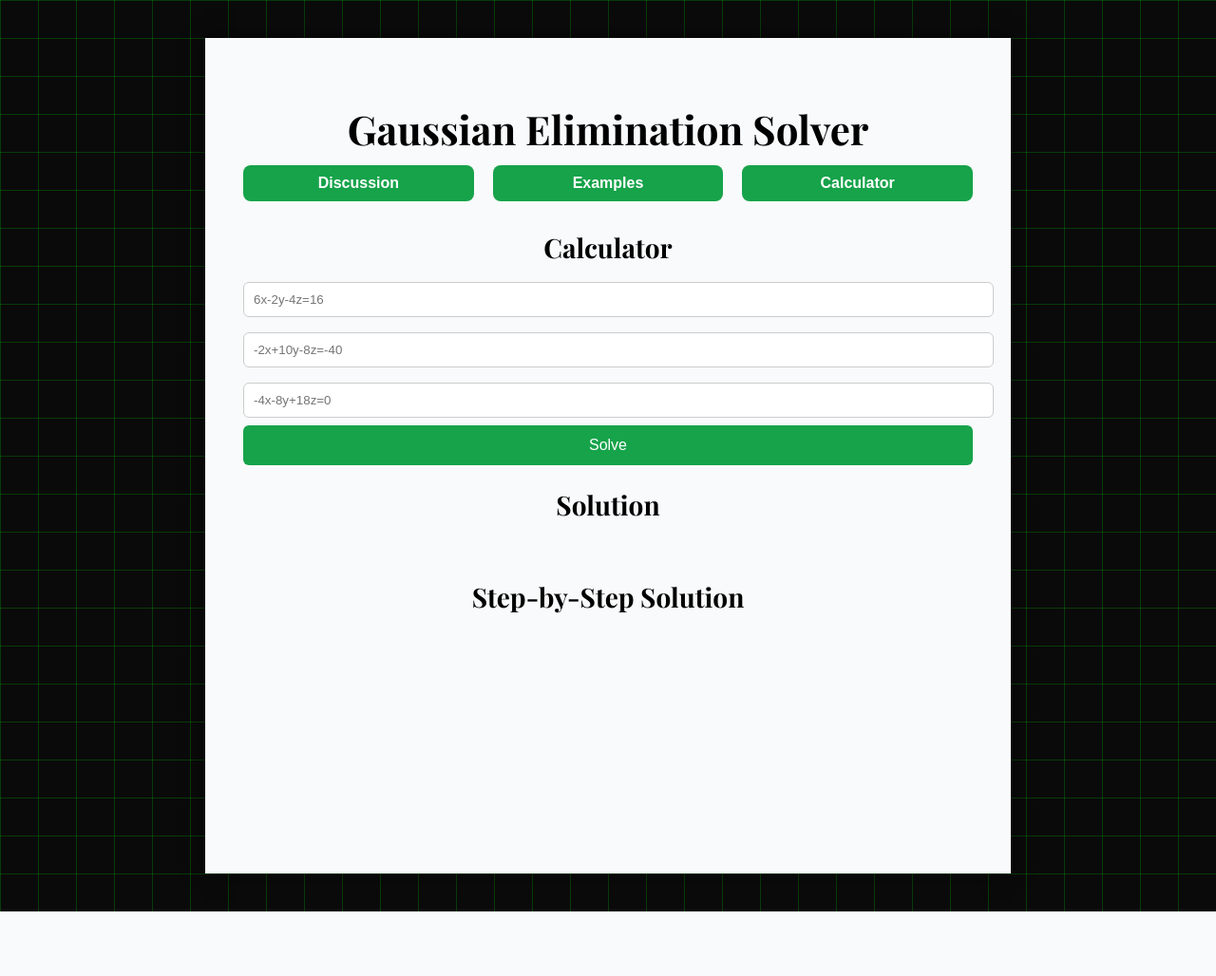
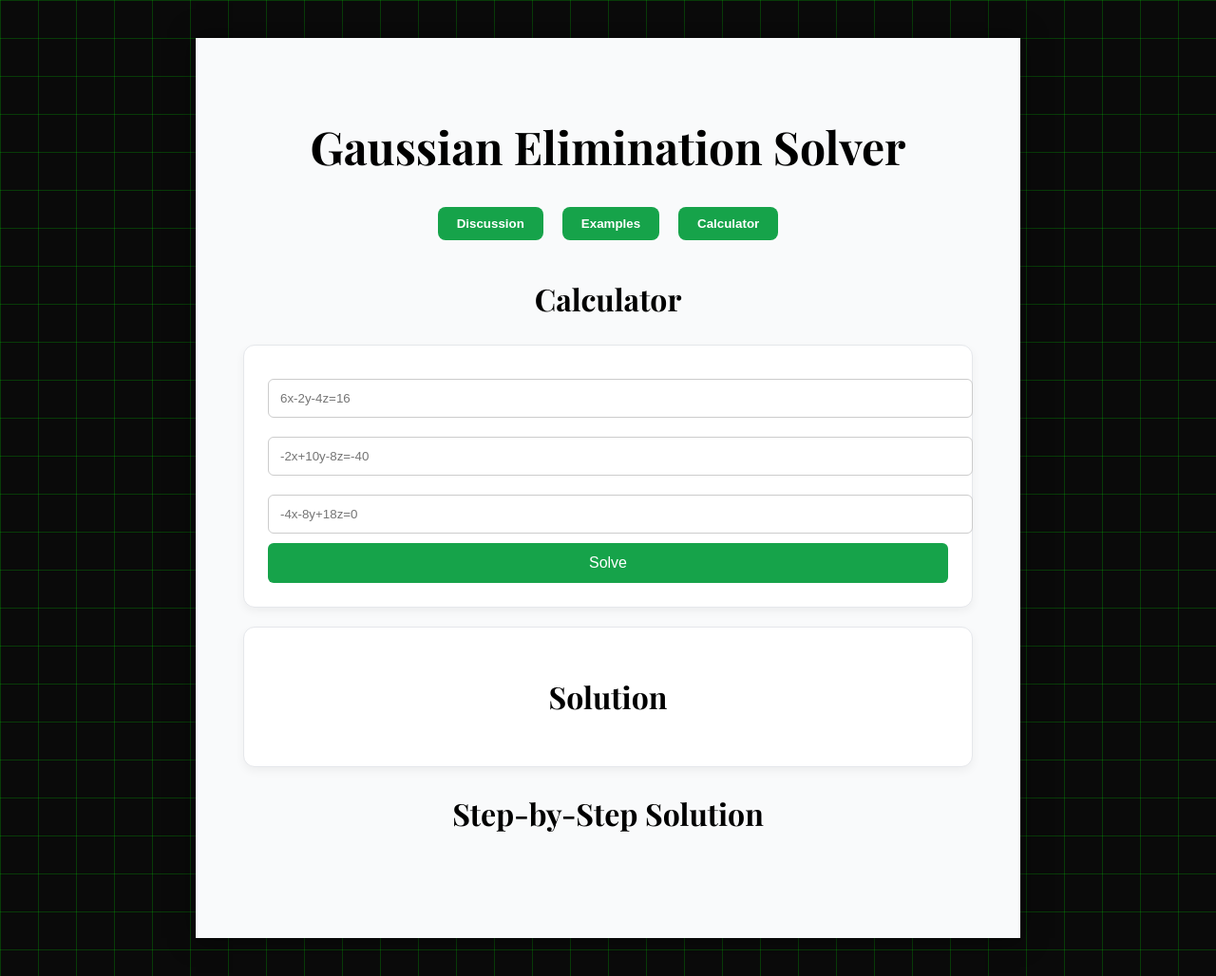
Before and after one commit to sealbooper/gaussian-elimination-project, a Flask app: page / in a window 1280 px wide. Shown: the whole page at 95% size. Before the commit the page ends 960 px from the top, so only its background shows below. Run offline with Flask 3, Linux system fonts and the light colour scheme.

Commit message:
ui_polish1.21

```diff
--- a/templates/index.html
+++ b/templates/index.html
@@ -5,40 +5,24 @@
 <title>Gaussian Elimination Solver</title>
 
 <script src="https://cdn.jsdelivr.net/npm/mathjax@3/es5/tex-mml-chtml.js"></script>
+
 <link href="https://fonts.googleapis.com/css2?family=Inter:wght@300;400;600&family=Playfair+Display:wght@600;700&display=swap" rel="stylesheet">
+
 <style>
 
 /* Smooth scroll */
 html {
     scroll-behavior: smooth;
 }
-h1, h2 {
-    font-family: 'Playfair Display', serif;
-}
-h1 {
-    font-size: 42px;
-    margin-bottom: 10px;
-}
 
-h2 {
-    font-size: 28px;
-    margin-bottom: 10px;
-}
-
-p {
-    font-size: 16px;
-    color: #333;
-        line-height: 1.6;
-}
-
-/* 🌐 Background with green grid */
+/* 🌐 Background */
 body {
     margin: 0;
     font-family: 'Inter', sans-serif;
     display: flex;
     justify-content: center;
+
     background-color: #0a0a0a;
-
     background-image:
         linear-gradient(rgba(0, 255, 0, 0.2) 1px, transparent 1px),
         linear-gradient(90deg, rgba(0, 255, 0, 0.2) 1px, transparent 1px);
@@ -46,15 +30,15 @@ body {
     background-size: 40px 40px;
 }
 
-/* 📄 Center white panel */
+/* 📄 Main container */
 .main-container {
     width: 60%;
     max-width: 1200px;
     min-height: 100vh;
     margin: 40px auto;
     background: #f9fafb;
-    padding: 40px;
-    box-shadow: 0 0 20px rgba(0,0,0,0.5);
+    padding: 50px;
+    box-shadow: 0 0 25px rgba(0,0,0,0.5);
 }
 
 /* 🧭 Navigation */
@@ -62,55 +46,7 @@ body {
     display: flex;
     justify-content: center;
     gap: 20px;
-    margin-bottom: 30px;
-}
-
-.nav a {
-    text-decoration: none;
-    background: #16a34a;
-    color: white;
-    padding: 10px 20px;
-    border-radius: 8px;
-    font-weight: bold;
-}
-
-.nav a:hover {
-    background: #15803d;
-}
-
-/* 🧱 Sections */
-.section {
-    margin-bottom: 60px;
-}
-
-/* 🧮 Inputs */
-input {
-    width: 100%;
-    padding: 10px;
-    margin: 8px 0;
-    border-radius: 6px;
-    border: 1px solid #ccc;
-}
-
-/* 🔘 Button */
-button {
-    width: 100%;
-    padding: 12px;
-    background: #16a34a;
-    color: white;
-    border: none;
-    border-radius: 6px;
-    font-size: 16px;
-    cursor: pointer;
-}
-
-button:hover {
-    background: #15803d;
-}
-
-/* 🧠 Headings */
-h1, h2 {
-    text-align: center;
+    margin-bottom: 40px;
 }
 
 .nav button {
@@ -126,9 +62,75 @@ h1, h2 {
 .nav button:hover {
     background: #15803d;
 }
+
+/* 🧱 Sections */
+.section {
+    margin-bottom: 60px;
+}
+
+/* 🧾 CARD STYLE */
+.card {
+    background: white;
+    border-radius: 12px;
+    padding: 25px;
+    margin-top: 20px;
+
+    border: 1px solid #e5e7eb;
+    box-shadow: 0 4px 10px rgba(0,0,0,0.05);
+}
+
+/* Typography */
+h1, h2 {
+    font-family: 'Playfair Display', serif;
+    text-align: center;
+}
+
+h1 {
+    font-size: 48px;
+}
+
+h2 {
+    font-size: 32px;
+}
+
+p {
+    font-size: 18px;
+    color: #374151;
+    line-height: 1.7;
+}
+
+/* Inputs */
+input {
+    width: 100%;
+    padding: 12px;
+    margin: 10px 0;
+    border-radius: 6px;
+    border: 1px solid #ccc;
+}
+
+/* Button */
+button[type="submit"] {
+    width: 100%;
+    padding: 12px;
+    background: #16a34a;
+    color: white;
+    border: none;
+    border-radius: 6px;
+    font-size: 16px;
+    cursor: pointer;
+}
+
+/* Step display */
+pre {
+    text-align: center;
+    font-size: 16px;
+}
+
+/* Hide sections */
 .content-section {
     display: none;
 }
+
 </style>
 </head>
 
@@ -148,19 +150,21 @@ h1, h2 {
 <div class="section content-section" id="calculator">
     <h2>Calculator</h2>
 
+    <div class="card">
         <form method="POST">
             <input name="eq1" placeholder="6x-2y-4z=16" required>
             <input name="eq2" placeholder="-2x+10y-8z=-40" required>
             <input name="eq3" placeholder="-4x-8y+18z=0" required>
             <button type="submit">Solve</button>
         </form>
+    </div>
 
     {% if result is not none %}
-        <div class="section">
+    <div class="card">
         <h2>Solution</h2>
 
         {% for i in range(result|length) %}
-                <p>x{{i+1}} = {{result[i]}}</p>
+            <p style="text-align:center;">x{{i+1}} = {{result[i]}}</p>
         {% endfor %}
     </div>
     {% endif %}
@@ -170,32 +174,39 @@ h1, h2 {
         <h2>Step-by-Step Solution</h2>
 
         {% for step in steps %}
+            <div class="card">
                 {% if step is string %}
-                    <p><b>{{ step }}</b></p>
+                    <p style="text-align:center;"><b>{{ step }}</b></p>
                 {% else %}
-                    <pre>{% for row in step %}
+                    <pre>
+{% for row in step %}
 {{ row }}
-    {% endfor %}</pre>
+{% endfor %}
+                    </pre>
                 {% endif %}
+            </div>
         {% endfor %}
     </div>
     {% endif %}
-
 </div>
 
 <!-- 🔹 Discussion -->
 <div class="section content-section" id="discussion">
     <h2>What is Gaussian Elimination?</h2>
+
+    <div class="card">
         <p>
             Gaussian elimination is a method used to solve systems of linear equations
             by transforming them into an upper triangular matrix and applying back substitution.
         </p>
+    </div>
 </div>
 
 <!-- 🔹 Examples -->
 <div class="section content-section" id="examples">
     <h2>Example</h2>
 
+    <div class="card">
         <p>$$
         \begin{cases}
         x + y + z = 6 \\
@@ -204,22 +215,22 @@ h1, h2 {
         \end{cases}
         $$</p>
     </div>
+</div>
 
 </div>
+
 <script>
 function showSection(sectionId) {
-    // hide all
     const sections = document.querySelectorAll('.content-section');
     sections.forEach(sec => sec.style.display = 'none');
 
-    // show selected
     document.getElementById(sectionId).style.display = 'block';
 }
 
-// Show calculator by default on load
 window.onload = function() {
     showSection('calculator');
 };
 </script>
+
 </body>
 </html>
```
Lines whose indentation alone changed are shown as unchanged.
